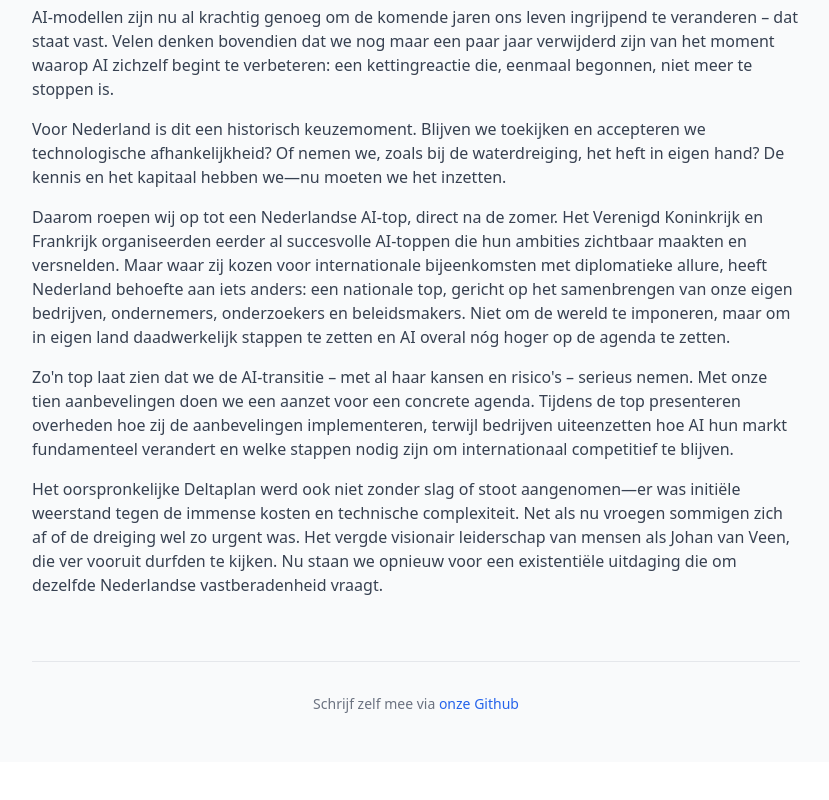
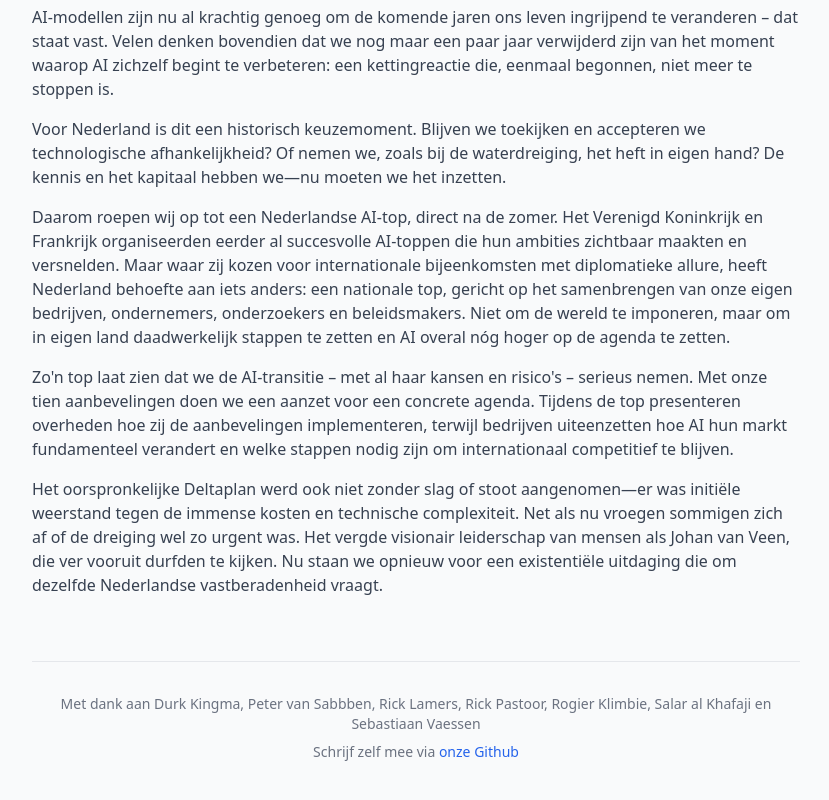
Before and after one commit to michielbakker/aiplan-nl, a React (Vite) app: page / in a window 1280 px wide. Shown: the part 3047-3847 px from the top of the page, without its empty margins (224-1053 px from the left). Before the commit the page ends 3809 px from the top, so only its background shows below. Built offline with nearby package versions, Linux system fonts and the light colour scheme.

Commit message:
Add acknowledgements to footer
Add acknowledgements to the footer of the page.

```diff
--- a/src/pages/Index.tsx
+++ b/src/pages/Index.tsx
@@ -1,3 +1,4 @@
+
 import { useState } from 'react';
 import { Card } from '@/components/ui/card';
 import { Separator } from '@/components/ui/separator';
@@ -169,6 +170,9 @@ const Index = () => {
         </section>
 
         <footer className="text-center text-sm text-gray-500 mt-16 pt-8 border-t border-gray-200">
+          <p className="mb-2">
+            Met dank aan Durk Kingma, Peter van Sabbben, Rick Lamers, Rick Pastoor, Rogier Klimbie, Salar al Khafaji en Sebastiaan Vaessen
+          </p>
           <p>
             Schrijf zelf mee via <a href="https://github.com/michielbakker/aiplan-nl" target="_blank" rel="noopener noreferrer" className="text-blue-600 hover:underline">onze Github</a>
           </p>
```
